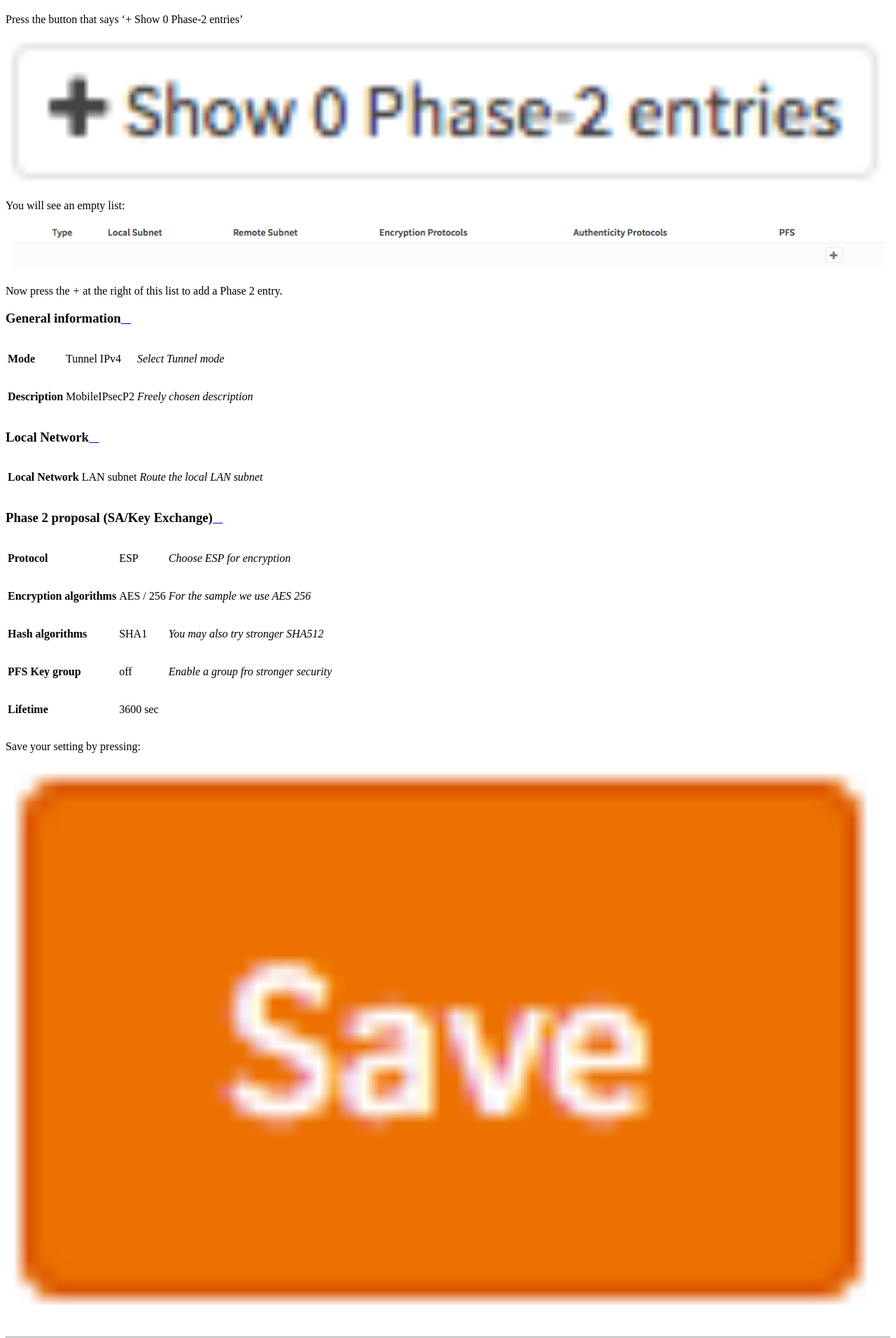
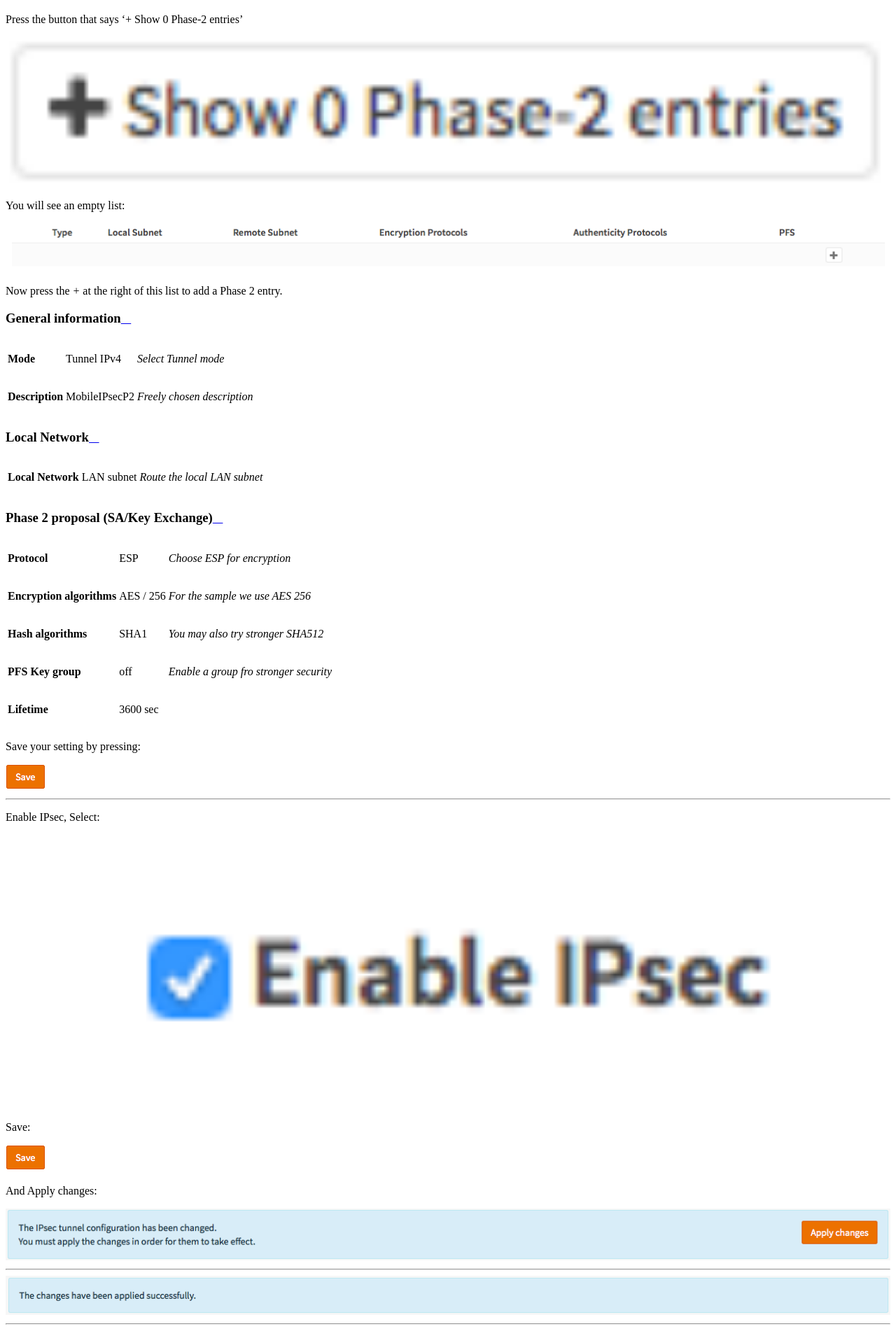
Before and after one commit to opnsense/docs, a Sphinx documentation site: the page built from source/manual/how-tos/ipsec-road.rst, in a window 1280 px wide. Shown: the part 4488-6400 px from the top of the page at 70% size. Built offline with Sphinx 7.4.7 and the Read the Docs theme 2.0.0, drawn with Linux system fonts in a browser that asks for light colours; pages that are not in the unit, such as notebooks, are missing from menus.

Commit message:
some images shouldn't be scaled....

```diff
--- a/source/manual/how-tos/ipsec-road.rst
+++ b/source/manual/how-tos/ipsec-road.rst
@@ -211,7 +211,6 @@ Phase 2 proposal (SA/Key Exchange)
 Save your setting by pressing:
 
 .. image:: images/btn_save.png
-    :width: 100%
 
 -----------------------------
 
@@ -223,7 +222,7 @@ Enable IPsec, Select:
 Save:
 
 .. image:: images/btn_save.png
-    :width: 100%
+
 
 And Apply changes:
 
--- a/source/manual/how-tos/ipsec-s2s-route.rst
+++ b/source/manual/how-tos/ipsec-s2s-route.rst
@@ -415,7 +415,6 @@ Save your setting by pressing:
 Enable IPsec for Site B, Select:
 
 .. image:: images/ipsec_s2s_vpn_p1a_enable.png
-    :width: 100%
 
 Save:
 
```
